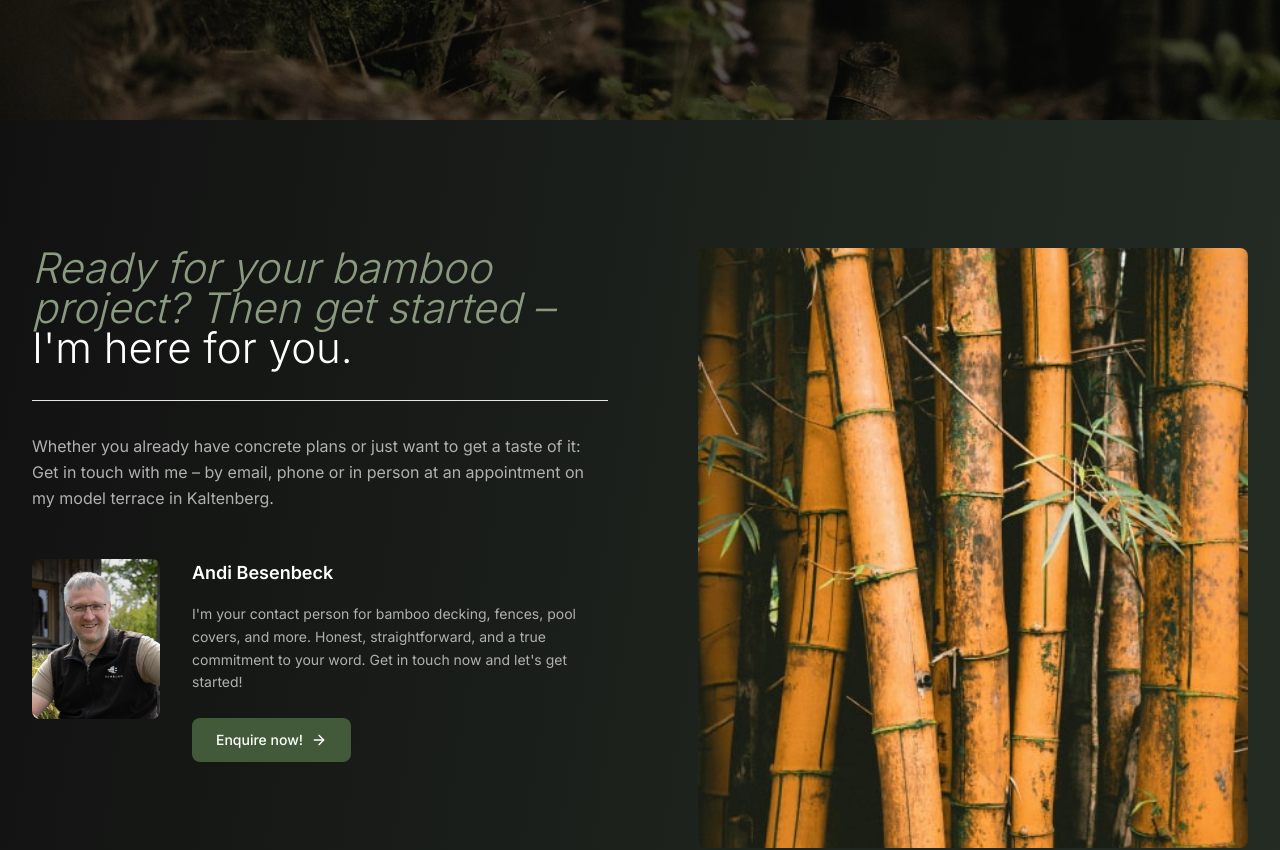
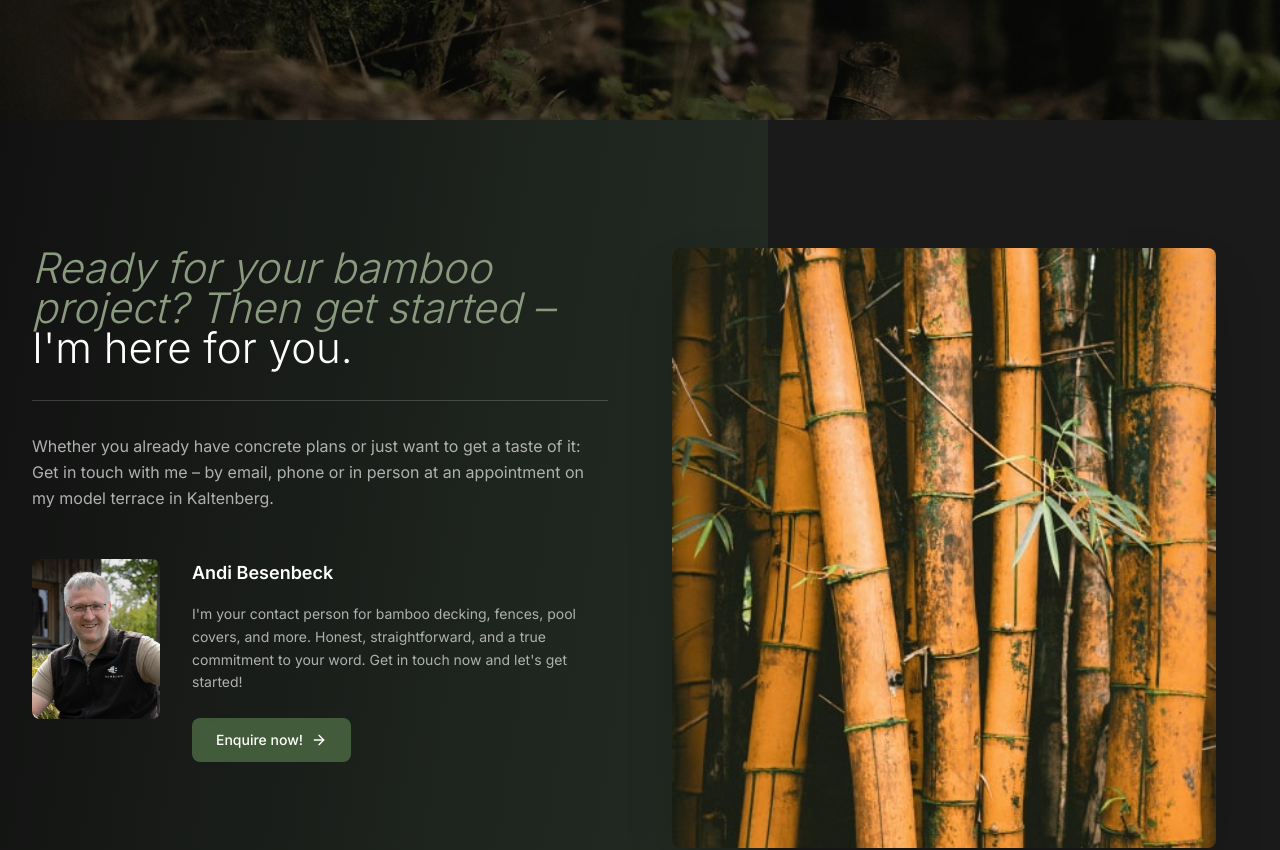
Before and after one commit to sohailamir06/Bamboo, a React (Vite) app: page /kontakt in a window 1280 px wide. Shown: the part 680-1530 px from the top of the page. Built offline with nearby package versions, Linux system fonts and the light colour scheme.

Commit message:
Final fixing Contact us

```diff
--- a/src/pages/KontaktPage.tsx
+++ b/src/pages/KontaktPage.tsx
@@ -40,9 +40,16 @@ const KontaktPage = () => {
         </div>
       </section>
 
-      {/* Contact Info Section - Exact from screenshot */}
-      <section className="bg-[#1a1a1a] py-20 md:py-28 lg:py-32 bg-gradient-bambuam">
-        <div className="max-w-[1400px] mx-auto px-4 sm:px-6 lg:px-8">
+      {/* Contact Info Section - Split Background Implementation */}
+      <section className="relative overflow-hidden">
+        {/* Background Layers */}
+        <div className="absolute inset-0 flex">
+          <div className="w-[60%] h-full bg-gradient-bambuam"></div>
+          <div className="w-[40%] h-full bg-[#1a1a1a]"></div>
+        </div>
+
+        {/* Content Layer */}
+        <div className="relative z-10 max-w-[1400px] mx-auto px-4 sm:px-6 lg:px-8 py-20 md:py-28 lg:py-32">
           <div className="grid lg:grid-cols-2 gap-16 items-start">
 
             {/* Left Content - Exact from screenshot */}
@@ -54,7 +61,7 @@ const KontaktPage = () => {
               </h2>
 
               {/* Divider line */}
-              <hr className="border-t border-[#e8e5e5] mb-8" />
+              <hr className="border-t border-[#e8e5e5]/20 mb-8" />
 
               {/* Description paragraph */}
               <p className="text-[#b0b0b0] text-base leading-relaxed mb-12">
@@ -64,11 +71,11 @@ const KontaktPage = () => {
               </p>
 
               {/* Profile Card - Exact layout from screenshot */}
-              <div className="flex items-start gap-8">
+              <div className="flex flex-col sm:flex-row items-start gap-8">
                 {/* Profile Image */}
                 <div className="flex-shrink-0">
                   <img
-                  src={img3}
+                    src={img3}
                     alt="Andi Besenbeck"
                     className="w-32 h-40 object-cover rounded-lg"
                   />
@@ -95,11 +102,11 @@ const KontaktPage = () => {
             </div>
 
             {/* Right Image - Large bamboo image */}
-            <div className="flex justify-end">
+            <div className="flex justify-end lg:pr-8">
               <img
                 src={img2}
                 alt="Bamboo"
-                className="w-full max-w-[550px] h-[600px] object-cover rounded-lg"
+                className="w-full max-w-[550px] h-[600px] object-cover rounded-lg shadow-2xl"
               />
             </div>
           </div>
```
